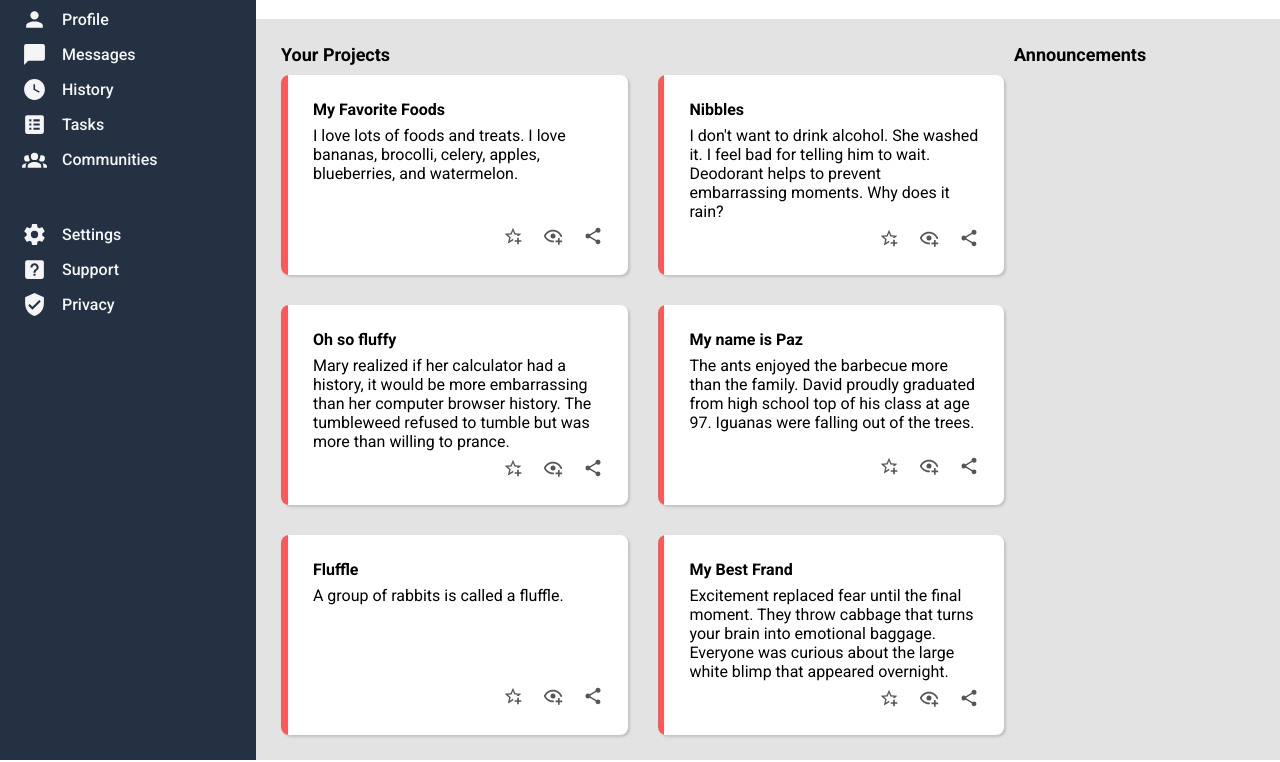
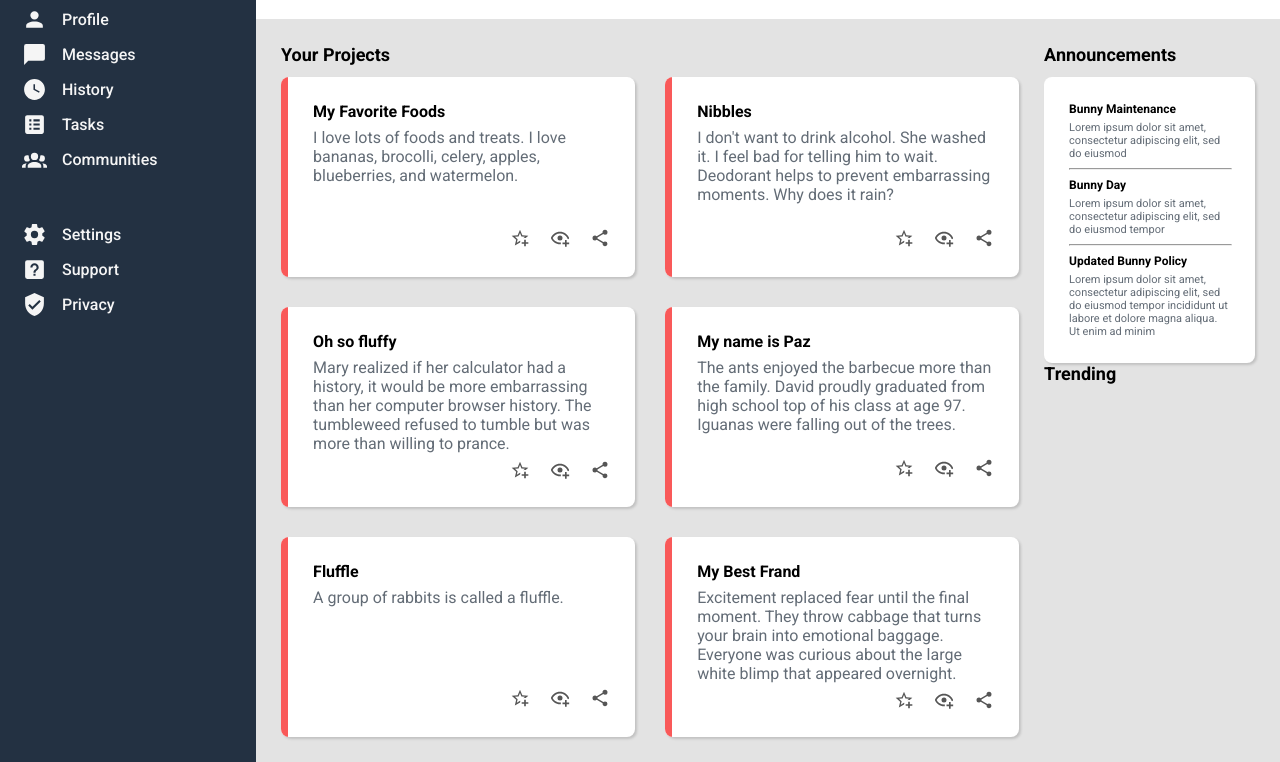
Before and after one commit to janeBenson/admin-dashboard, a plain HTML site: page index.html in a window 1280 px wide. Shown: the part 148-910 px from the top of the page. Drawn offline with Linux system fonts and the light colour scheme.

Commit message:
Add content and styling to announcements section

```diff
--- a/index.html
+++ b/index.html
@@ -150,6 +150,7 @@
 				</div>
 			</div>
 			<div class="main-content">
+				<div class="projects-wrapper">
 					<div class="your-projects">Your Projects</div>
 					<div class="projects">
 						<div class="project-1">
@@ -220,8 +221,8 @@
 							<div class="content">
 								<div class="title">Oh so fluffy</div>
 								<div class="project-body">
-								Mary realized if her calculator had a history, it would be more embarrassing than her computer browser history. The tumbleweed refused to tumble
-								but was more than willing to prance.
+									Mary realized if her calculator had a history, it would be more embarrassing than her computer browser history. The tumbleweed refused to
+									tumble but was more than willing to prance.
 								</div>
 								<div class="project-action-bar">
 									<a href=""
@@ -316,8 +317,8 @@
 							<div class="content">
 								<div class="title">My Best Frand</div>
 								<div class="project-body">
-								Excitement replaced fear until the final moment. They throw cabbage that turns your brain into emotional baggage. Everyone was curious about the
-								large white blimp that appeared overnight.
+									Excitement replaced fear until the final moment. They throw cabbage that turns your brain into emotional baggage. Everyone was curious about
+									the large white blimp that appeared overnight.
 								</div>
 								<div class="project-action-bar">
 									<a href=""
@@ -345,8 +346,33 @@
 							</div>
 						</div>
 					</div>
+				</div>
+				<div class="side-content">
+					<div class="announcements-section">
 						<div class="announcements">Announcements</div>
-				<div class="side-content"></div>
+						<div class="announcements-content">
+							<div class="card card1">
+								<div class="card-title">Bunny Maintenance</div>
+								<div class="card-body">Lorem ipsum dolor sit amet, consectetur adipiscing elit, sed do eiusmod</div>
+							</div>
+							<hr />
+							<div class="card card2">
+								<div class="card-title">Bunny Day</div>
+								<div class="card-body">Lorem ipsum dolor sit amet, consectetur adipiscing elit, sed do eiusmod tempor</div>
+							</div>
+							<hr />
+							<div class="card card3">
+								<div class="card-title">Updated Bunny Policy</div>
+								<div class="card-body">
+									Lorem ipsum dolor sit amet, consectetur adipiscing elit, sed do eiusmod tempor incididunt ut labore et dolore magna aliqua. Ut enim ad minim
+								</div>
+							</div>
+						</div>
+					</div>
+					<div class="trending-section">
+						<div class="trending">Trending</div>
+					</div>
+				</div>
 			</div>
 		</div>
 	</body>
--- a/style.css
+++ b/style.css
@@ -140,17 +140,13 @@ a {
 
 .main-content {
 	display: grid;
-	grid-template-columns: 3fr 1fr;
+	grid-template-columns: 3.5fr 1fr;
 	grid-template-rows: max-content;
-	gap: 10px;
+	gap: 25px;
 	padding: 25px;
 	background: #e3e3e3;
 }
-.announcements {
-	grid-column: 2 / 3;
-}
 .projects {
-	grid-row: 2 / 3;
 	display: grid;
 	grid-template-columns: repeat(auto-fit, minmax(280px, 1fr));
 	gap: 30px;
@@ -160,18 +156,14 @@ a {
 	grid-template-columns: auto 98%;
 	height: 200px;
 	overflow: hidden;
-	border-radius: 8px;
-	background-color: white;
-	box-shadow: rgba(0, 0, 0, 0.15) 1.95px 1.95px 2.6px;
 }
 .decorative-strip {
 	background: #f95959;
 }
 .content {
 	display: grid;
-	grid-template-rows: auto 1fr auto;
+	grid-template-rows: auto 1fr;
 	gap: 7px;
-	padding: 25px;
 }
 .content .project-body {
 	font-weight: normal;
@@ -189,6 +181,38 @@ a {
 	fill: #565656;
 }
 .your-projects,
-.announcements {
+.announcements,
+.trending {
+	margin-bottom: 12px;
 	font-size: 18px;
 }
+.announcements-content {
+	display: grid;
+}
+
+.announcements-content,
+.projects > * {
+	border-radius: 8px;
+	background-color: white;
+	box-shadow: rgba(0, 0, 0, 0.15) 1.95px 1.95px 2.6px;
+	color: #636c76;
+}
+.card-title {
+	padding-bottom: 5px;
+	font-size: 12px;
+	color: black;
+}
+.card-body {
+	font-weight: normal;
+	font-size: 11px;
+}
+.content,
+.announcements-content {
+	padding: 25px;
+}
+hr {
+	width: 100%;
+}
+.title {
+	color: black;
+}
```
Lines whose indentation alone changed are shown as unchanged.
